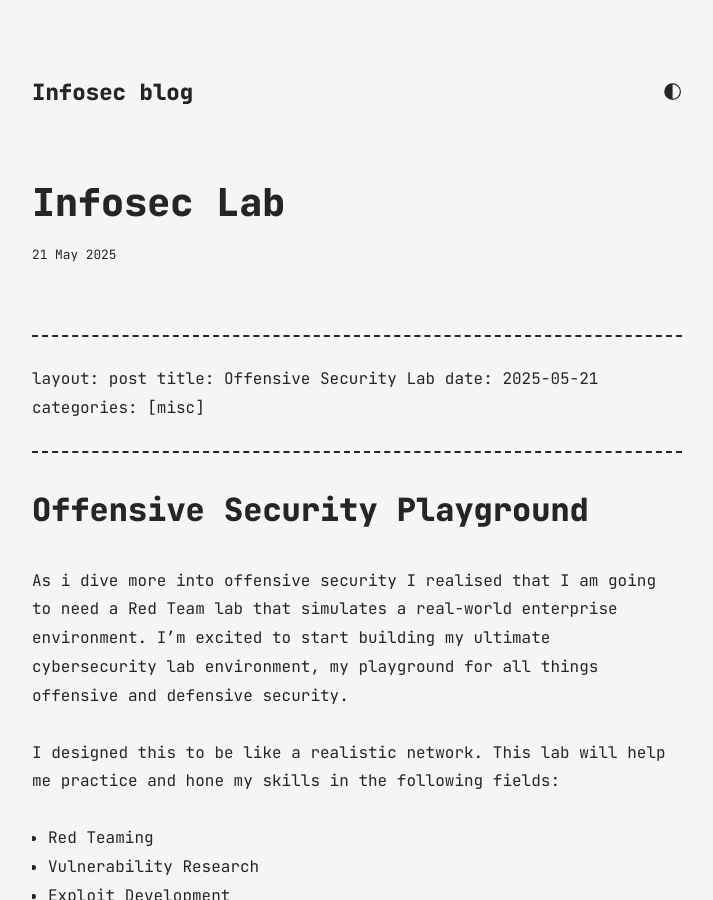
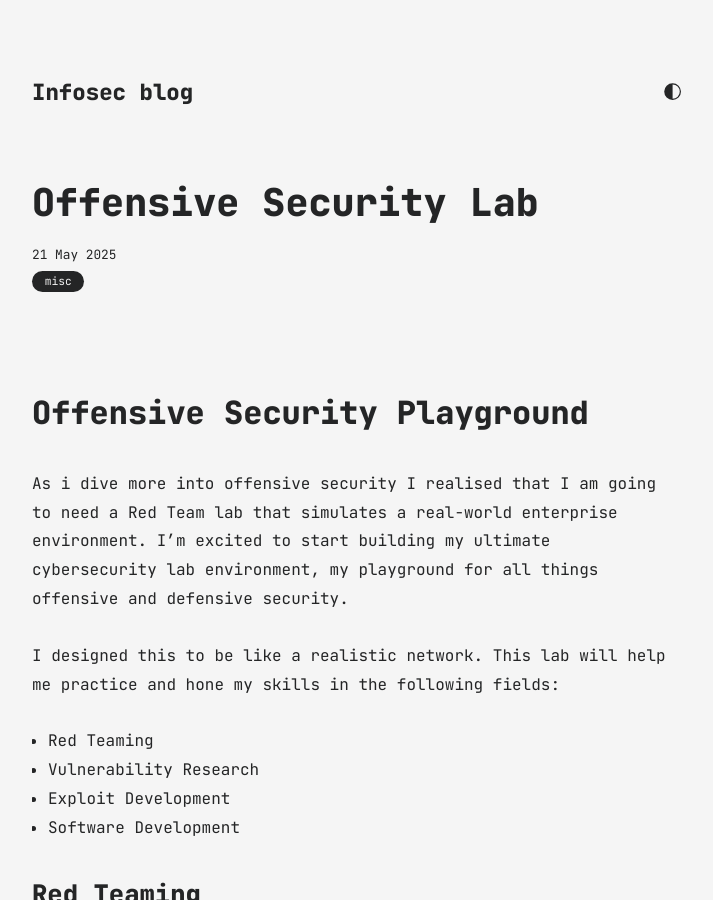
Before and after one commit to nkatekotibane/nkatekotibane.github.io, a Jekyll site: the page built from all_collections/_posts/2025-05-21-infosec-lab.md, in a window 1280 px wide and 900 px high. Shown: the whole window, without its empty margins (283-996 px from the left). Built offline with Jekyll 4.4.1, drawn with Linux system fonts in a browser that asks for light colours; part of the change alters nothing that is shown.

Commit message:
update latest blog post

```diff
--- a/all_collections/_posts/2025-05-21-infosec-lab.md
+++ b/all_collections/_posts/2025-05-21-infosec-lab.md
@@ -1,4 +1,3 @@
-
 ---
 layout: post
 title: Offensive Security Lab
@@ -39,7 +38,7 @@ I eventually want to build my own malware lab toolkit, develop PoCs that accompa
 
 ## Lab Architecture Overview
 
-![[lab.jpg]]
+![lab.jpg](../../assets/images/lab.jpg)
 
 
 ### Network Architecture Overview
```
Also changed, not shown: assets/images/lab.jpg (added).
